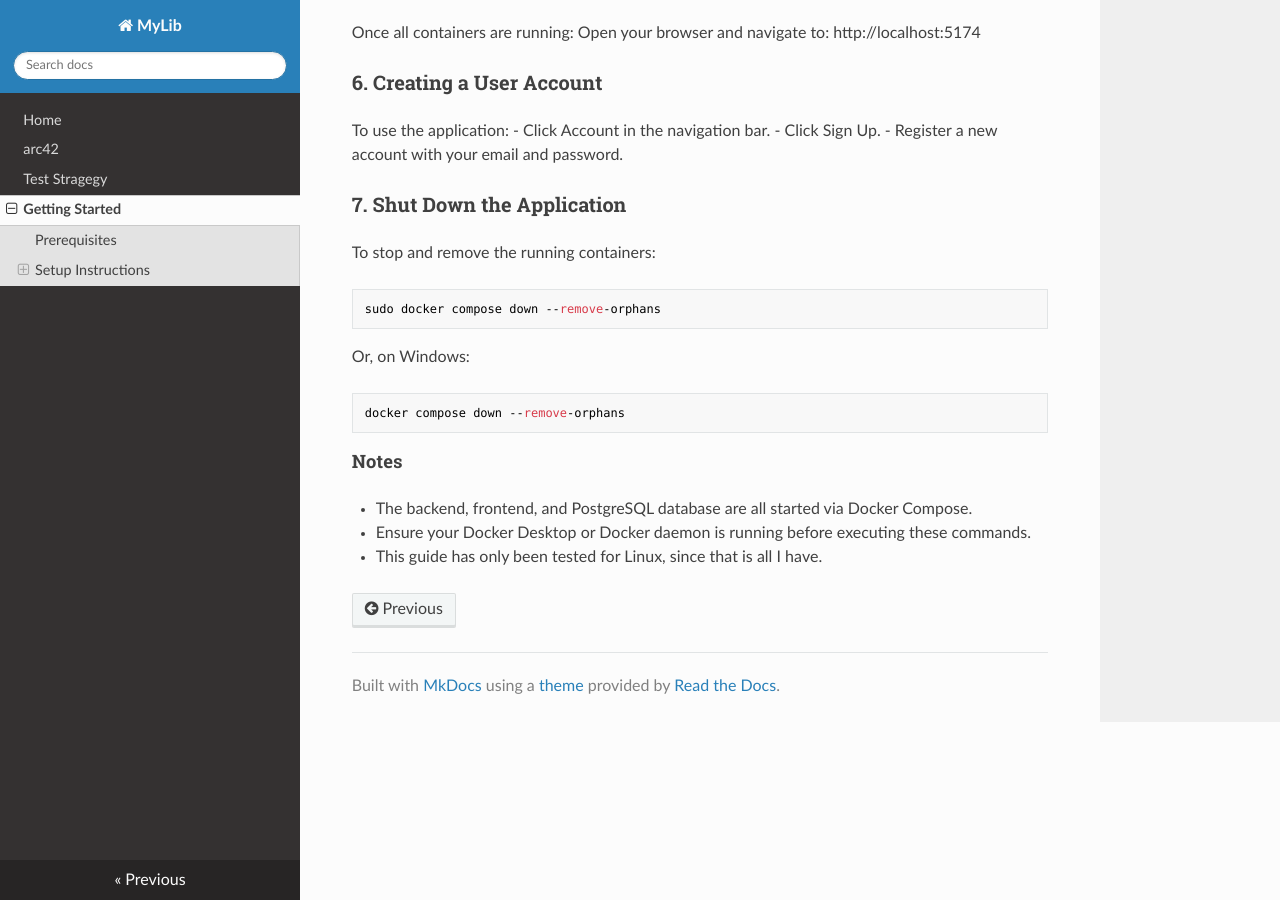
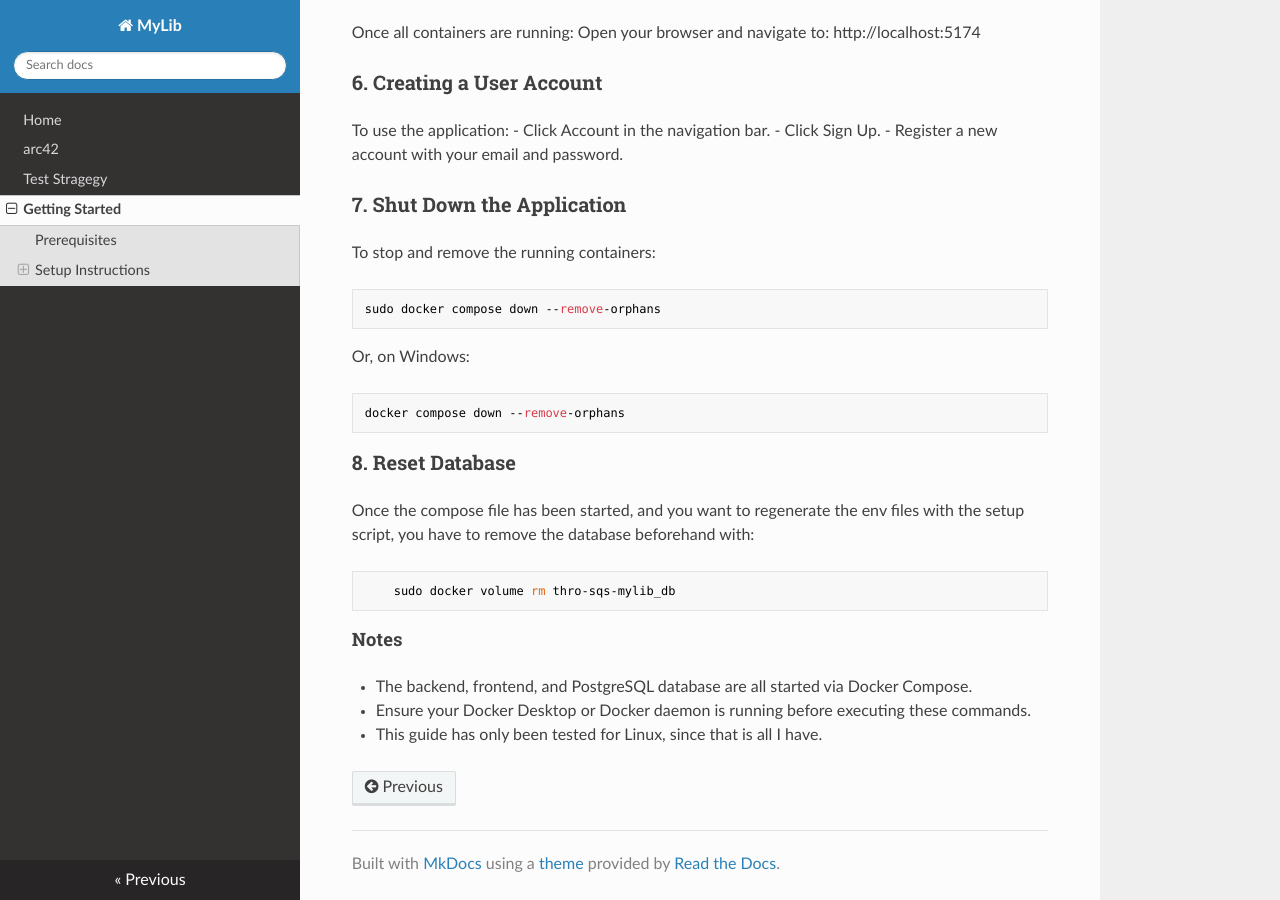
Before and after one commit to CP-THRO/THRO-SQS-MyLib, an MkDocs documentation site: the page built from docs/install.md, in a window 1280 px wide and 900 px high, scrolled down 1373 px. Built offline with MkDocs 1.6.1, drawn with Linux system fonts in a browser that asks for light colours; nearby versions of some CDN libraries.

Commit message:
Added removal of database

````diff
--- a/docs/install.md
+++ b/docs/install.md
@@ -81,6 +81,13 @@ Or, on Windows:
 docker compose down --remove-orphans
 ```
 
+### 8. Reset Database
+
+Once the compose file has been started, and you want to regenerate the env files with the setup script, you have to remove the database beforehand with:
+```
+    sudo docker volume rm thro-sqs-mylib_db
+```
+
 #### Notes
 - The backend, frontend, and PostgreSQL database are all started via Docker Compose.
 - Ensure your Docker Desktop or Docker daemon is running before executing these commands.
````
Also changed, not shown: README.md (+7 -0 lines).
